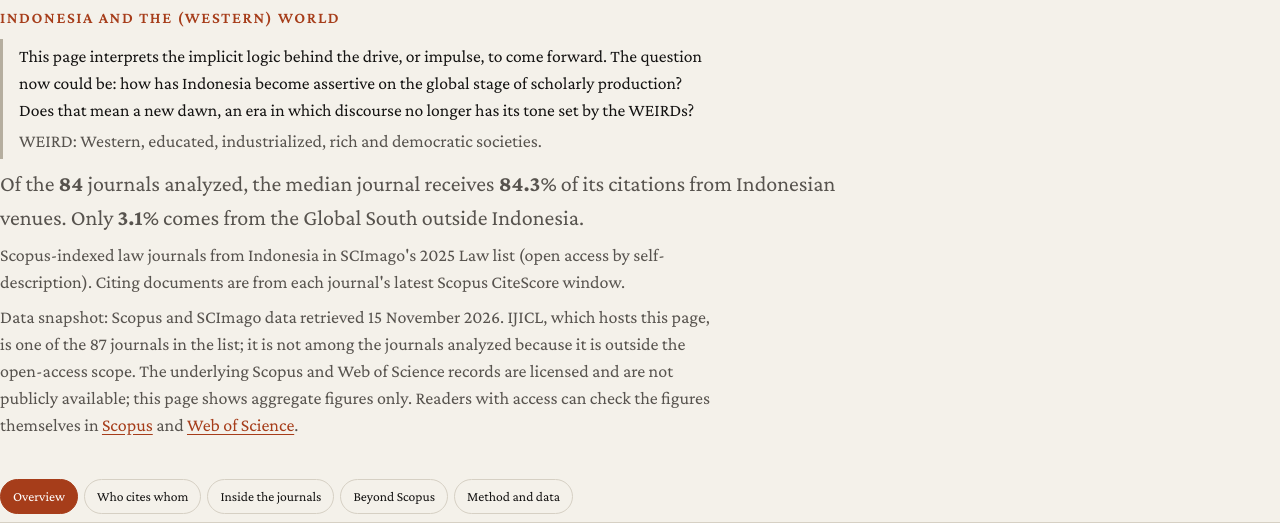
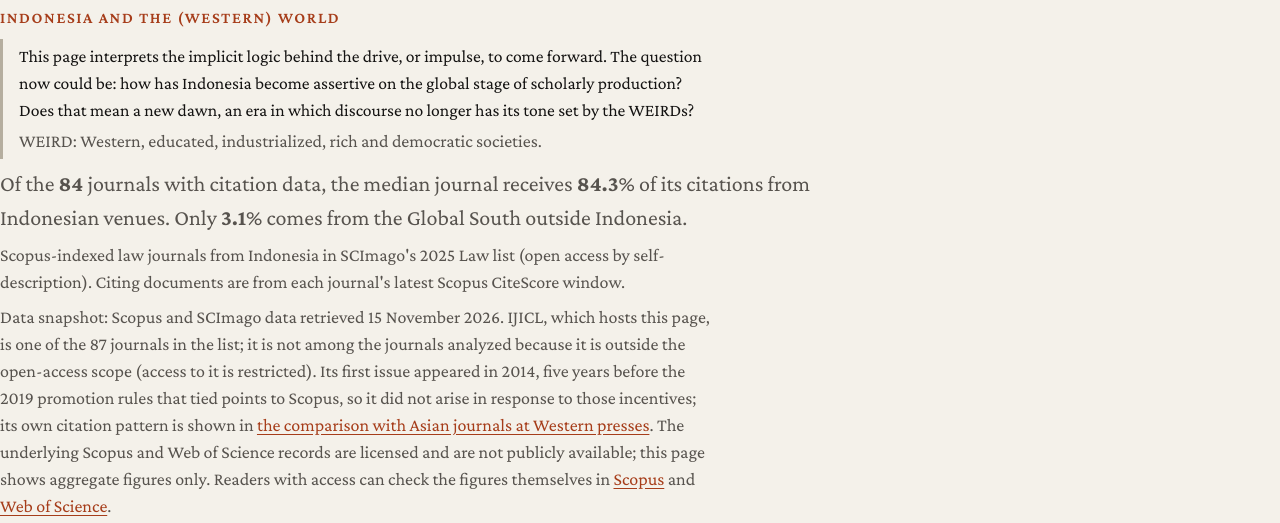
Before and after one commit to pranotoiskandar-collab/imrdata, a plain HTML site: page dashboard.html in a window 1280 px wide. Shown: the part 284-807 px from the top of the page. Drawn offline with nearby package versions, Linux system fonts and the light colour scheme.

Commit message:
IJICL disclosure; consistent journal count

```diff
--- a/dashboard.html
+++ b/dashboard.html
@@ -221,9 +221,9 @@ window.__ijDrawAll=function(){Object.keys(DRAW).forEach(function(n){dash.draw(n)
     <div class="rd-kick">Indonesia and the (Western) world</div>
 
     <div class="welcome"><p>This page interprets the implicit logic behind the drive, or impulse, to come forward. The question now could be: how has Indonesia become assertive on the global stage of scholarly production? Does that mean a new dawn, an era in which discourse no longer has its tone set by the WEIRDs?</p><p class="muted">WEIRD: Western, educated, industrialized, rich and democratic societies.</p></div>
-    <p class="lede">Of the <b data-draw="nAnalyzed" data-source="n_analyzed">—</b> journals analyzed, the median journal receives <b data-draw="medPct" data-source="median_pct">—</b>% of its citations from Indonesian venues. Only <b data-draw="gsPct" data-source="gs_share">—</b>% comes from the Global South outside Indonesia.</p>
+    <p class="lede">Of the <b data-draw="nAnalyzed" data-source="n_analyzed">—</b> journals with citation data, the median journal receives <b data-draw="medPct" data-source="median_pct">—</b>% of its citations from Indonesian venues. Only <b data-draw="gsPct" data-source="gs_share">—</b>% comes from the Global South outside Indonesia.</p>
     <p class="muted">Scopus-indexed law journals from Indonesia in SCImago's 2025 Law list (open access by self-description). Citing documents are from each journal's latest Scopus CiteScore window.</p>
-    <p class="muted">Data snapshot: Scopus and SCImago data retrieved 15 November 2026. IJICL, which hosts this page, is one of the 87 journals in the list; it is not among the journals analyzed because it is outside the open-access scope. The underlying Scopus and Web of Science records are licensed and are not publicly available; this page shows aggregate figures only. Readers with access can check the figures themselves in <a href="https://www.scopus.com">Scopus</a> and <a href="https://www.webofscience.com">Web of Science</a>.</p>
+    <p class="muted">Data snapshot: Scopus and SCImago data retrieved 15 November 2026. IJICL, which hosts this page, is one of the 87 journals in the list; it is not among the journals analyzed because it is outside the open-access scope (access to it is restricted). Its first issue appeared in 2014, five years before the 2019 promotion rules that tied points to Scopus, so it did not arise in response to those incentives; its own citation pattern is shown in <a href="#peers">the comparison with Asian journals at Western presses</a>. The underlying Scopus and Web of Science records are licensed and are not publicly available; this page shows aggregate figures only. Readers with access can check the figures themselves in <a href="https://www.scopus.com">Scopus</a> and <a href="https://www.webofscience.com">Web of Science</a>.</p>
   </header>
 
   <nav class="tabs" role="tablist" aria-label="Parts of the dashboard"><button type="button" role="tab" class="tab" id="tab-overview" data-tab="overview" aria-controls="panel-overview">Overview</button><button type="button" role="tab" class="tab" id="tab-citations" data-tab="citations" aria-controls="panel-citations">Who cites whom</button><button type="button" role="tab" class="tab" id="tab-inside" data-tab="inside" aria-controls="panel-inside">Inside the journals</button><button type="button" role="tab" class="tab" id="tab-beyond" data-tab="beyond" aria-controls="panel-beyond">Beyond Scopus</button><button type="button" role="tab" class="tab" id="tab-method" data-tab="method" aria-controls="panel-method">Method and data</button></nav>
```
Also changed, not shown: index.html (+2 -2 lines).
